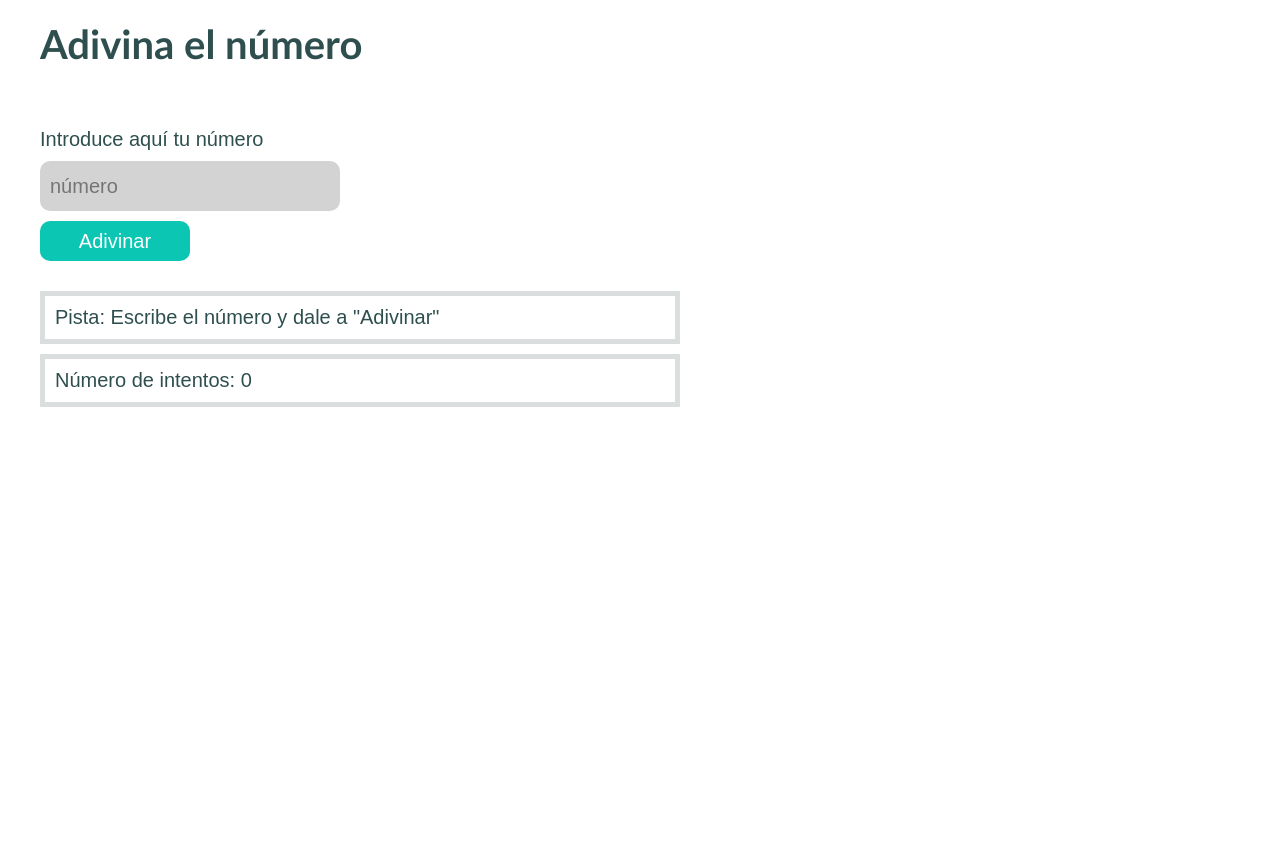
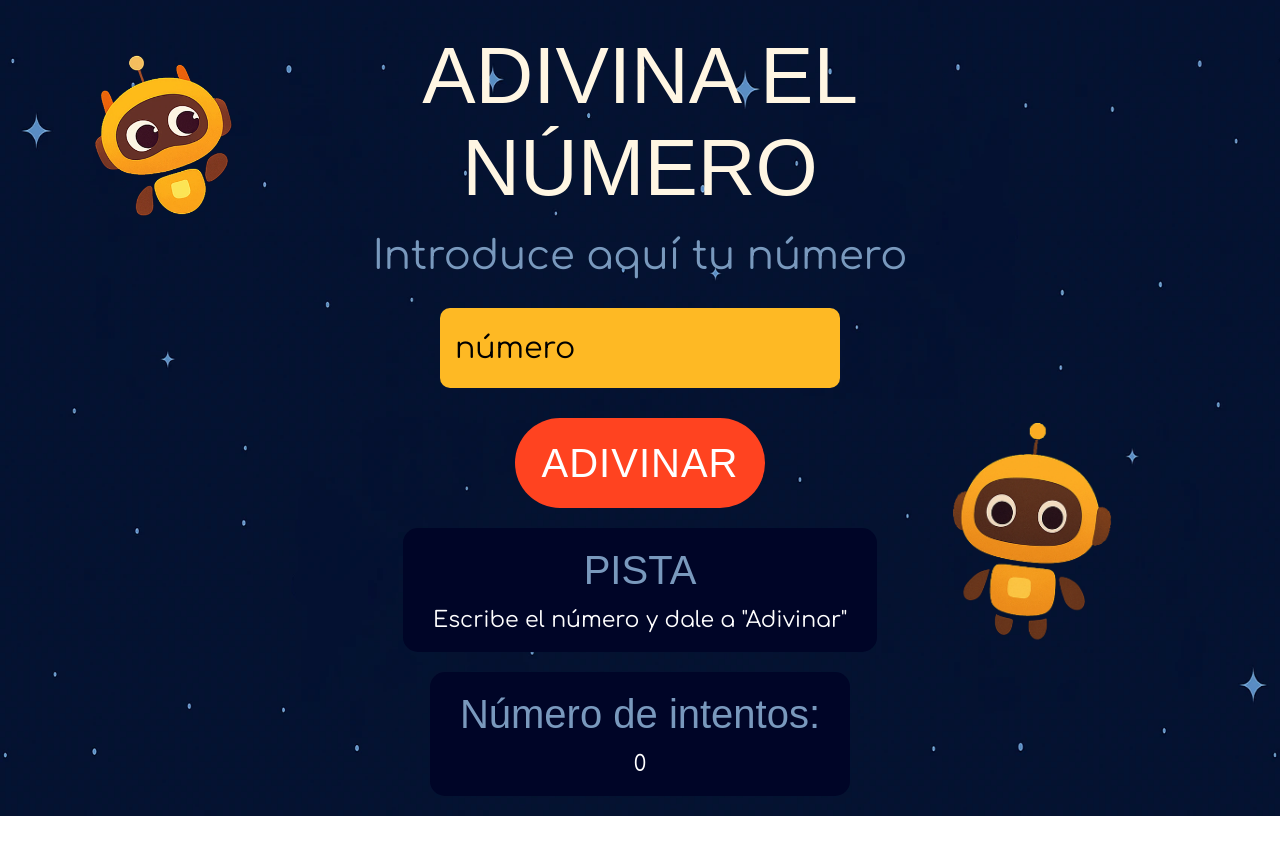
Before and after one commit to LauraMartinezPerez/Adivina-el-Numero, a website built with Vite: page src/index.html in a window 1280 px wide. After the commit the page ends 816 px from the top, so only its background shows below. Built offline with nearby package versions, Linux system fonts and the light colour scheme; a web font is replaced by a local one.

Commit message:
estilando tema Robots

```diff
--- a/src/index.html
+++ b/src/index.html
@@ -4,22 +4,35 @@
     <meta charset="UTF-8">
     <meta name="viewport" content="width=device-width, initial-scale=1.0">
     <title>Document</title>
+<link rel="preconnect" href="https://fonts.googleapis.com">
+<link rel="preconnect" href="https://fonts.gstatic.com" crossorigin>
+<link href="https://fonts.googleapis.com/css2?family=Comfortaa:wght@300..700&family=Galindo&family=Winky+Sans:ital,wght@0,300..900;1,300..900&display=swap" rel="stylesheet">
     <link rel="stylesheet" href="scss/main.scss">
 </head>
 <body>
 
-    <header >
-        <h1 class="title">Adivina el número</h1>
-    </header>
-
     <main class="container">
+        <h1 class="container__title">
+            <p>ADIVINA EL</p>
+            <p>NÚMERO</p>
+        </h1>
+        <img class ="container__robot1" src="assets/robot1.webp" alt="robot">
+        <img class ="container__robot2" src="assets/robot2.webp" alt="robot">
         <form class="form" action="">
             <label class="form__subtitle">Introduce aquí tu número</label>
             <input class="form__input js-input" type="text" id="number" placeholder="número">
-            <button class="form__btn js-btn" type="submit">Adivinar</button>
+            <button class="form__btn js-btn" type="submit">ADIVINAR</button>
         </form>
-        <p class="container__clue js-clue">Pista:<span></span> Escribe el número y dale a "Adivinar"</p>
-        <p class="container__attempts js-attempts">Número de intentos: 0</p>
+        <div class="container__clue">
+            <p class="clueTitle">PISTA</p>
+            <p class="clueText js-clue">Escribe el número y dale a "Adivinar"</p>
+        </div>
+        <div class="container__attempts">
+            <p class="attemptsTitle">Número de intentos:</p>
+            <p class="attemptsNumber js-attempts">0</p>
+        </div>
+
+
     </main>
 
 <script src="js/main.js"></script>
--- a/src/js/main.js
+++ b/src/js/main.js
@@ -19,18 +19,18 @@ let attemptsNumber = 0
         if (numberValue < 1 || numberValue > 100) {
             clue.innerHTML = "🤯 Fuera de órbita… elige un número válido entre 1 y 100.";
         } else if (isNaN(numberValue)) {
-            clue.innerHTML = "🤖 Eso no parece un número.Eh… pon números, no jeroglíficos";
+            clue.innerHTML = "🤖 Eso no parece un número. Eh… pon números, no jeroglíficos.";
         } else if (numberValue > randomNumber) {
             clue.innerHTML = "📉 Demasiado alto, prueba más bajo.";
         } else if (numberValue < randomNumber) {
             clue.innerHTML = "📈 Demasiado bajo, prueba más alto.";
         } else if (numberValue === randomNumber) {
-            clue.innerHTML = "🏆 ¡Victoria épica! Ese era el número";
+            clue.innerHTML = "🏆 ¡Victoria épica! Ese era el número.";
         }
     }
 
     const renderAttempts = () => {
-        attempts.innerHTML = `Número de intentos ${attemptsNumber+=1}`
+        attempts.innerHTML = `${attemptsNumber+=1}`
     }
 
 const handleClick = (ev) => {
--- a/src/scss/core/_variables.scss
+++ b/src/scss/core/_variables.scss
@@ -1,3 +1,5 @@
 /*FONTS*/
 $font-main: Arial, Helvetica, sans-serif;
-$font-title: 'Gill Sans', 'Gill Sans MT', Calibri, 'Trebuchet MS', sans-serif;
+$font-title: "Galindo", sans-serif;
+$font-subtitle: "Winky Sans", sans-serif;;
+$font-regular: "Comfortaa", sans-serif;
--- a/src/scss/main.scss
+++ b/src/scss/main.scss
@@ -1,113 +1,172 @@
+
+
 @use 'core/reset';
 @use "core/variables" as vars;
+@use "sass:color";
 
-/* .container {
-
-    font-family:Arial, Helvetica, sans-serif;
+.container {
+  background-image: url('../assets/fondo_horizontal.webp');
+  background-size: cover;
+  background-position: center;
+  background-repeat: no-repeat;
+  font-family: vars.$font-main;
+  padding: 20px;
   display: flex;
   flex-direction: column;
-    height: 100vh;
-    width: 100vw;
-    padding: 20px;
-    gap: 10px;
+  align-items: center;
+  min-height: 100vh;
+  width: 100%;
+  gap: 20px;
+  position: relative;
+
+  &__robot1, &__robot2 {
+    position: absolute;
+    z-index: 1;
+    width: 20vw;
+    max-width: 200px;
+    height: auto;
+    transform: translateY(-50%);
+  }
+
+  &__robot1 {
+    top: 8%;
+    left: 10%;
+  }
+
+  &__robot2 {
+    top: 65%;
+    right: 0%;
+  }
 
   &__title {
-        font-size: 40px;
-        color: darkslategrey;
+    font-family: vars.$font-title;
+    font-size: 6vw;
+    font-weight: 400;
+    color: #fff6e3;
+    text-align: center;
+    margin-top: 10px;
   }
 
+  &__clue, &__attempts {
+    font-size: 4vw;
+    background-color: #000527;
+    display: flex;
+    flex-direction: column;
+    align-items: center;
+    max-width: 90%;
+    gap: 15px;
+    padding: 15px 20px;
+    border-radius: 15px;
+  }
+}
+
+.clueTitle, .attemptsTitle {
+  font-family: vars.$font-subtitle;
+  font-size: 5vw;
+  color: #7999bd;
+  font-weight: 500;
+  text-align: center;
+}
+
+.clueText, .attemptsNumber {
+  color: white;
+  font-family: vars.$font-regular;
+  font-size: 4vw;
+  text-align: center;
+}
+
+.form {
+  display: flex;
+  flex-direction: column;
+  align-items: center;
+  gap: 30px;
+  width: 100%;
+
   &__subtitle {
-        font-size: 20px;
-        color: darkslategrey;
+    font-family: vars.$font-regular;
+    font-size: 5vw;
+    color: #7999bd;
+    text-align: center;
   }
 
   &__input {
-        width: 300px;
-        height: 50px;
-        font-size: 20px;
+    width: 80%;
+    max-width: 400px;
+    height: 60px;
+    padding-left: 15px;
+    font-family: vars.$font-regular;
+    font-size: 4vw;
     border-radius: 10px;
     border: none;
-        background-color: lightgrey;
-        padding-left: 10px;
+    background-color: #feb924;
+    outline: none;
   }
 
+  &__input::placeholder {color: black;}
+
   &__btn {
-        width: 150px;
-        height: 40px;
-        font-size: 20px;
-        border-radius: 10px;
+    font-family: vars.$font-title;
+    font-size: 5vw;
+    letter-spacing: 1px;
+    width: 70%;
+    max-width: 250px;
+    height: 60px;
+    border-radius: 50px;
     border: none;
-        background-color: rgb(10, 198, 179);
+    background-color: #ff4320;
+    color: white;
     cursor: pointer;
-        color: white;
+    transition: background-color 0.2s ease, transform 0.1s ease;
+
+    &:hover {
+      background-color: color.adjust(#ff4320, $lightness: -10%);
+      transform: scale(1.05);
     }
 
+    &:active {
+      background-color: color.adjust(#ff4320, $lightness: -20%);
+      transform: scale(0.95);
+    }
+  }
+}
+
+// MEDIA QUERY para pantallas más grandes
+@media (min-width: 768px) {
+  .container {
+    &__title {
+        font-size: 80px;
+    }
     &__clue, &__attempts {
         font-size: 20px;
-        color: darkslategrey;
-        border: 5px solid rgb(219, 222, 222);
-        padding: 10px;
         max-width: 50vw;
+        padding: 20px 30px;
     }
-} */
-
- .title {
-        font-family:vars.$font-title;
-        font-size: 40px;
-        color: darkslategrey;
-        padding: 20px;
-        margin-left: 20px;
+    &__robot1 {
+        width: 300px;
+        left: 5%;
+        top: 17%;
+    }
+    &__robot2 {
+        width: 300px;
+        right: 12%;
+        top: 65%;
+    }
   }
 
-.container {
-    font-family:vars.$font-main;
-    display: flex;
-    flex-direction: column;
-    height: 100vh;
-    width: 100vw;
-    padding: 20px;
-    gap: 10px;
-
-
-    &__clue, &__attempts {
-        font-size: 20px;
-        color: darkslategrey;
-        border: 5px solid rgb(219, 222, 222);
-        padding: 10px;
-        max-width: 50vw;
-        margin-left: 20px;
+  .clueTitle, .attemptsTitle { font-size: 40px; }
+  .clueText, .attemptsNumber { font-size: 22px; }
+  .form {
+    &__subtitle { font-size: 40px; }
+    &__input {
+        width: 500px;
+        height: 80px;
+        font-size: 30px;
     }
+    &__btn {
+        width: 300px;
+        height: 90px;
+        font-size: 40px;
     }
-.form {
-    display: flex;
-    flex-direction: column;
-    padding: 20px;
-    gap: 10px;
-
-    &__subtitle {
-        font-size: 20px;
-        color: darkslategrey;
-    }
-
-    &__input {
-        width: 300px;
-        height: 50px;
-        font-size: 20px;
-        border-radius: 10px;
-        border: none;
-        background-color: lightgrey;
-        padding-left: 10px;
-    }
-
-    &__btn {
-        width: 150px;
-        height: 40px;
-        font-size: 20px;
-        border-radius: 10px;
-        border: none;
-        background-color: rgb(10, 198, 179);
-        cursor: pointer;
-        color: white;
   }
 
 }
```
Also changed, not shown: src/assets/fondo_horizontal.webp (added), src/assets/fondo_vertical.webp (added), src/assets/robot1.webp (added), src/assets/robot2.webp (added), src/scss/core/_reset.scss (line endings or trailing spaces). Lines whose indentation alone changed are shown as unchanged.
